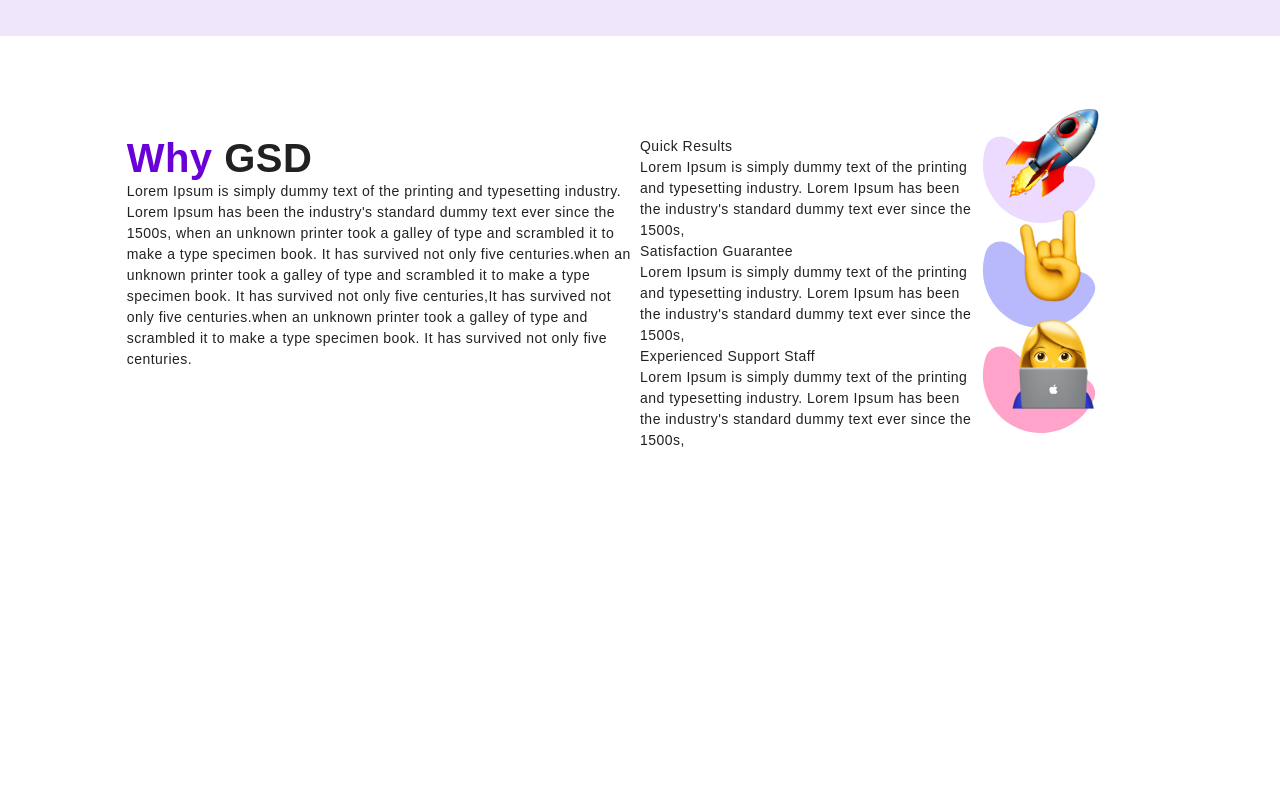
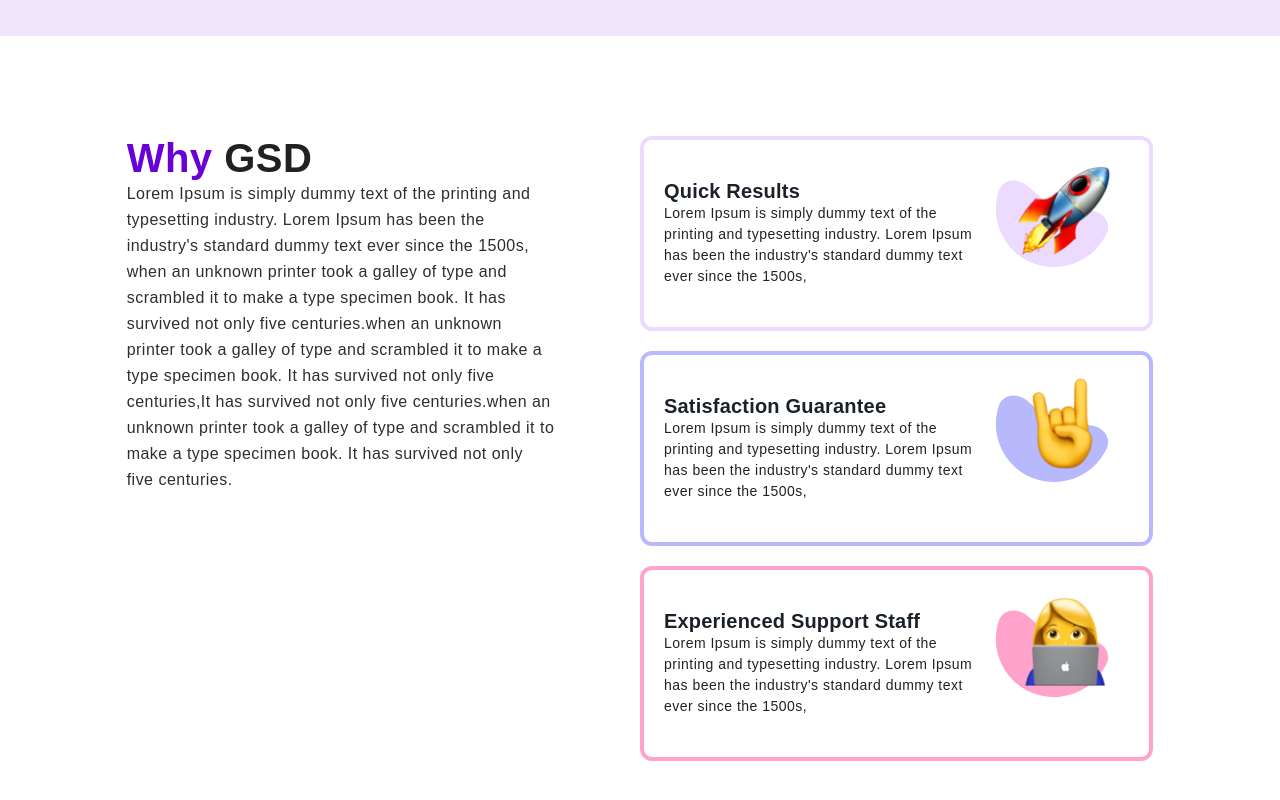
Before and after one commit to Khan3firoz/GSD, a React (Create React App) app: page / in a window 1280 px wide. Shown: the part 5785-6585 px from the top of the page. Before the commit the page ends 6336 px from the top, so only its background shows below. Built offline with nearby package versions, Linux system fonts and the light colour scheme.

Commit message:
added latest code

```diff
--- a/src/components/pages/Home.js
+++ b/src/components/pages/Home.js
@@ -455,12 +455,12 @@ const Home = () => {
         </Grid>
       </Container>
       <Container maxWidth={false} className={classes.whyGsdContainer}>
-        <Grid container md={10}>
-          <Grid item md={6}>
+        <Grid container md={10} sx={{ display: "flex", justifyContent: "space-between" }}>
+          <Grid item md={5}>
             <Typography className={classes.serveceBelo}>
               <span style={{ color: pallete.primaryPurple }}>Why</span> GSD
             </Typography>
-            <Typography>
+            <Typography className={classes.whyGsdPARA}>
               Lorem Ipsum is simply dummy text of the printing and typesetting
               industry. Lorem Ipsum has been the industry's standard dummy text
               ever since the 1500s, when an unknown printer took a galley of
@@ -476,12 +476,12 @@ const Home = () => {
           <Grid item md={6}>
             <Box>
               {whyGsdArr.map((x) => (
-                <Grid container key={x.id}>
+                <Grid container key={x.id} className={classes.gsdArrCard} sx={{border: `${x.borderColor}`}}>
                   <Grid item xs={8}>
-                    <Typography>{x.title}</Typography>
+                    <Typography className={classes.gsdArrTitle}>{x.title}</Typography>
                     <Typography>{x.description}</Typography>
                   </Grid>
-                  <Grid item xs={4}>
+                  <Grid item xs={4} sx={{display:'flex', justifyContent: 'center'}}>
                     <Box className={classes.rocketBox}>
                       <img
                         src={`/assets/images/${x.img}`}
@@ -509,6 +509,37 @@ export default Home;
 
 const useStyles = makeStyles()((theme) => {
   return {
+    whyGsdPARA:{
+      color: '#2E2E2E',
+      fontSize: '16px',
+      fontStyle: 'normal',
+      fontWeight: 400,
+      lineHeight: '26px',
+    },
+    gsdArrCard:{
+      borderRadius: '12px',
+      // border: '4px solid #ECDAFF',
+      background: 'rgba(255, 255, 255, 0.32)',
+      backdropFilter: 'blur(12px)',
+      padding: "40px 20px",
+      marginBottom: '20px'
+
+    },
+    gsdArrTitle:{
+      color: '#1A2128',
+      fontSize: '20px',
+      fontStyle: 'normal',
+      fontWeight: 600,
+      lineHeight: 'normal',
+      letterSpacing: '0.2px'
+    },
+    gsdArrPara:{
+      color: '#434D56',
+      fontSize: '16px',
+      fontStyle: 'normal',
+      fontWeight: 400,
+      lineHeight: '28px',
+    },
     takeYourBusiness: {
       [theme.breakpoints.down("sm")]: {
         padding: "50px 0",
@@ -531,6 +562,8 @@ const useStyles = makeStyles()((theme) => {
       position: "absolute",
       bottom: "31px",
       left: "23px",
+      width: '93.73px',
+      height: '93.73px'
     },
     rocketBox: {
       position: "relative",
```
